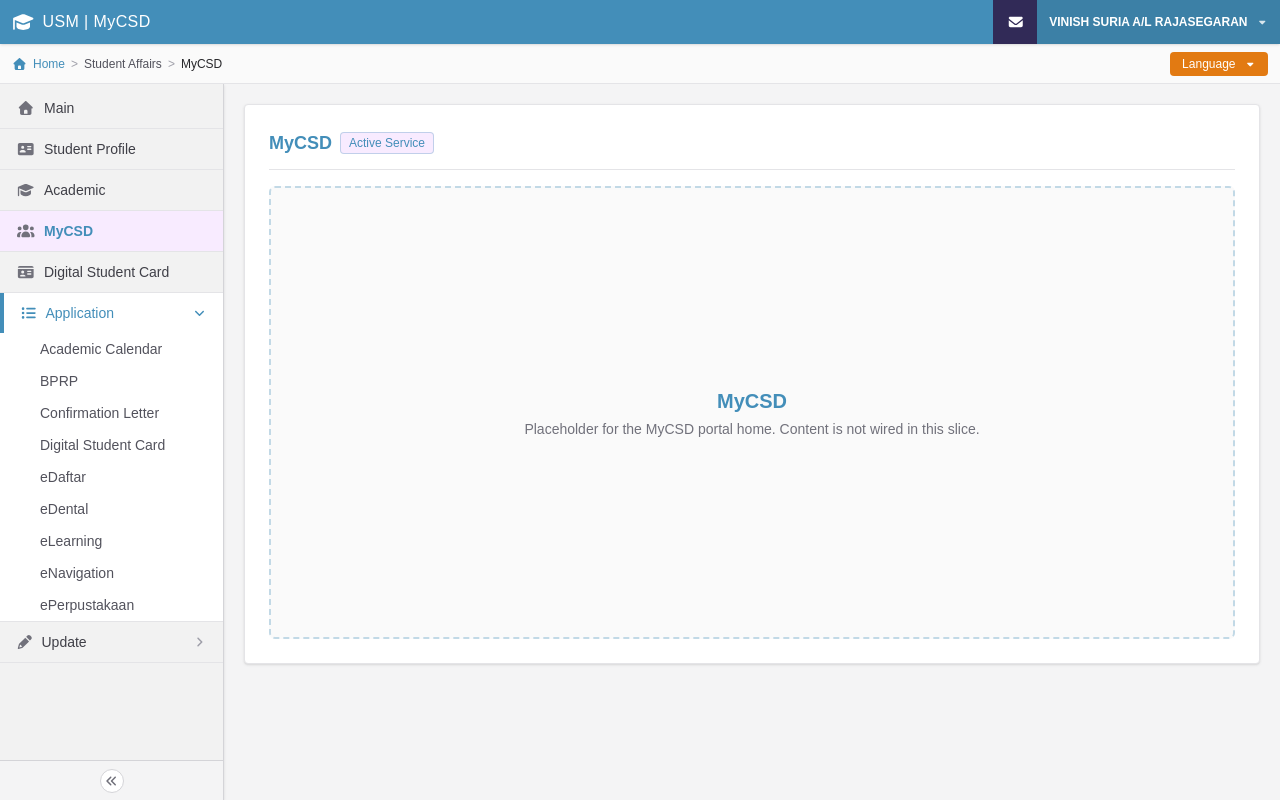
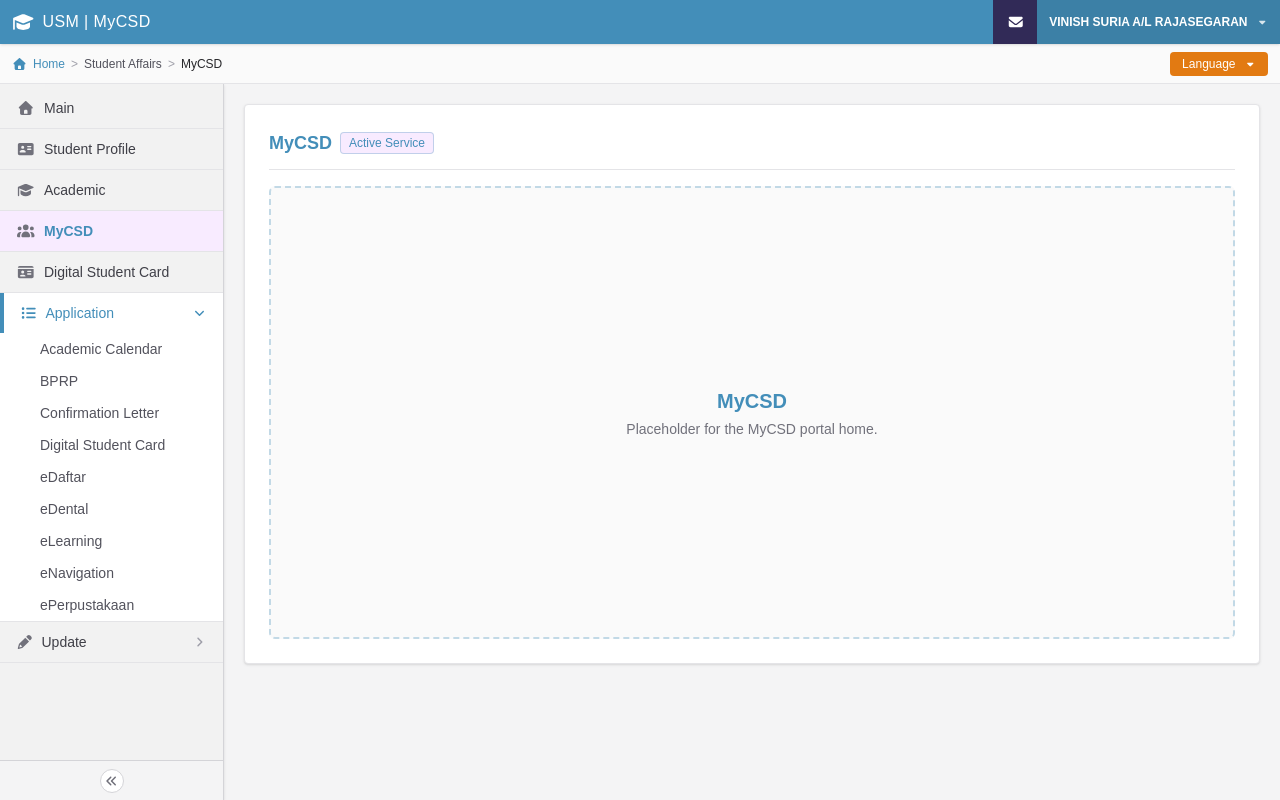
Before and after one commit to MichaelHanz/e-navigation, a Next.js app: page /mycsd in a window 1280 px wide. Built offline with nearby package versions, Linux system fonts and the light colour scheme.

Commit message:
Updated the mycsd comment

```diff
--- a/app/(portal)/mycsd/page.tsx
+++ b/app/(portal)/mycsd/page.tsx
@@ -13,8 +13,7 @@ export default function MyCsdPage() {
       <div className="flex flex-1 flex-col items-center justify-center rounded-md border-2 border-dashed border-usm-header/30 bg-zinc-50 p-8 text-center">
         <h2 className="text-xl font-bold text-usm-header">MyCSD</h2>
         <p className="mt-1 text-sm text-zinc-500">
-          Placeholder for the MyCSD portal home. Content is not wired in this
-          slice.
+          Placeholder for the MyCSD portal home.
         </p>
       </div>
     </section>
```
